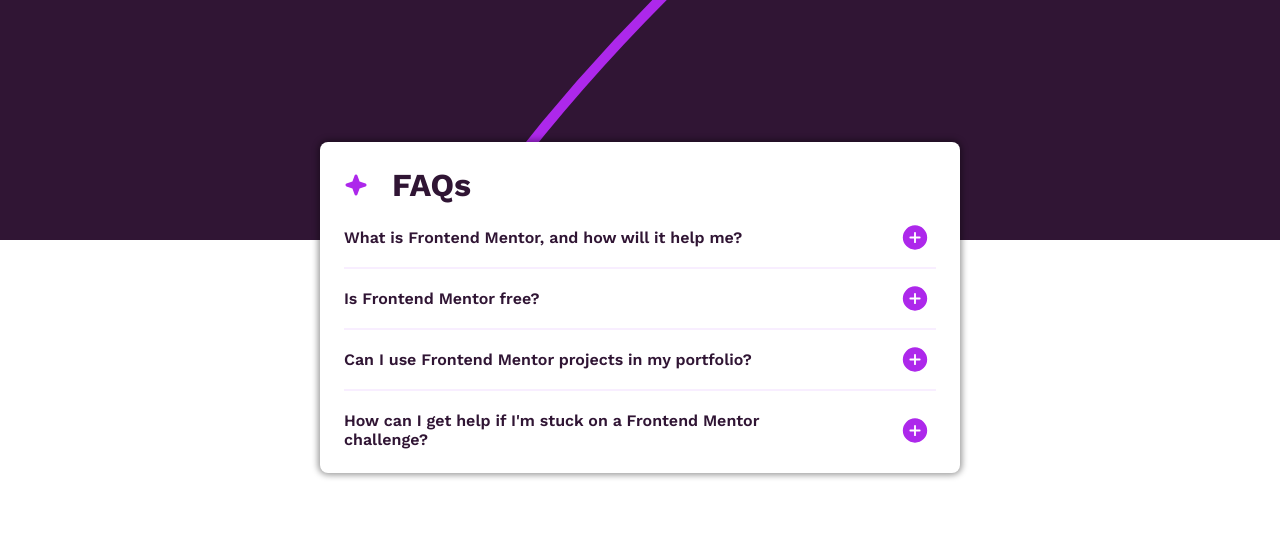
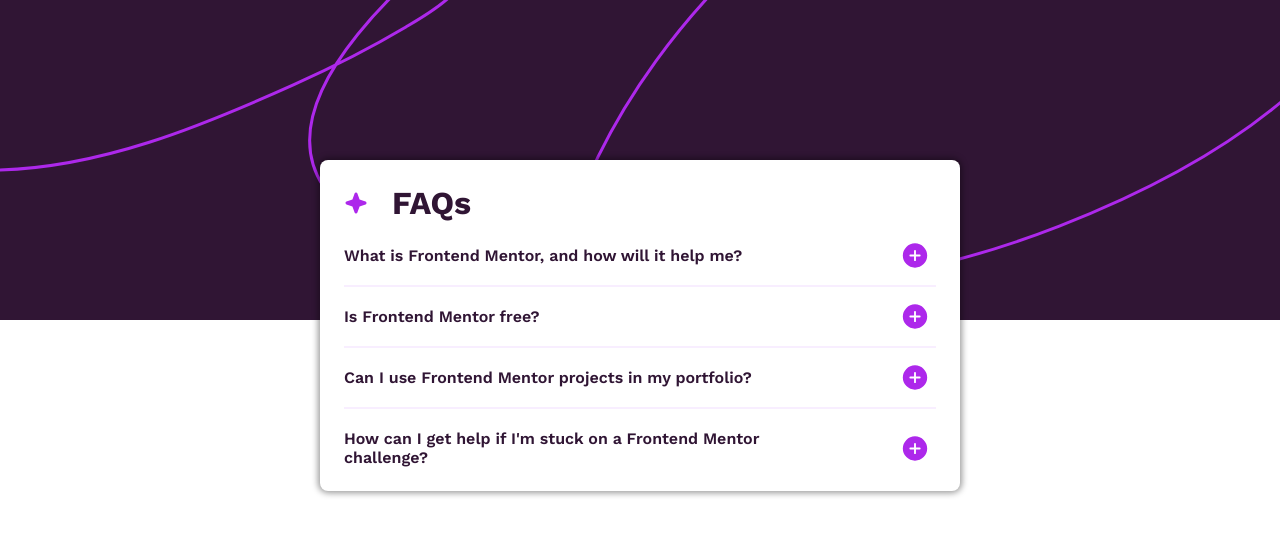
Before and after one commit to Kitsune1904/accordion, a plain HTML site: page index.html in a window 1280 px wide. Drawn offline with Linux system fonts and the light colour scheme.

Commit message:
add desktop var

```diff
--- a/styles/styles.scss
+++ b/styles/styles.scss
@@ -11,7 +11,7 @@ body {
   }
   main {
     position: absolute;
-    top: 142px;
+    top: 50%;
     left:  5%;
     right: 5%;
     background-color: global.$white;
@@ -74,6 +74,10 @@ body {
 
 @media (min-width: 768px) {
   body {
+    header {
+      height: 320px;
+      background-image: url("../assets/images/background-pattern-desktop.svg");
+    }
     main {
       left:  25%;
       right: 25%;
```
Also changed, not shown: styles/styles.css, 1 other file.
